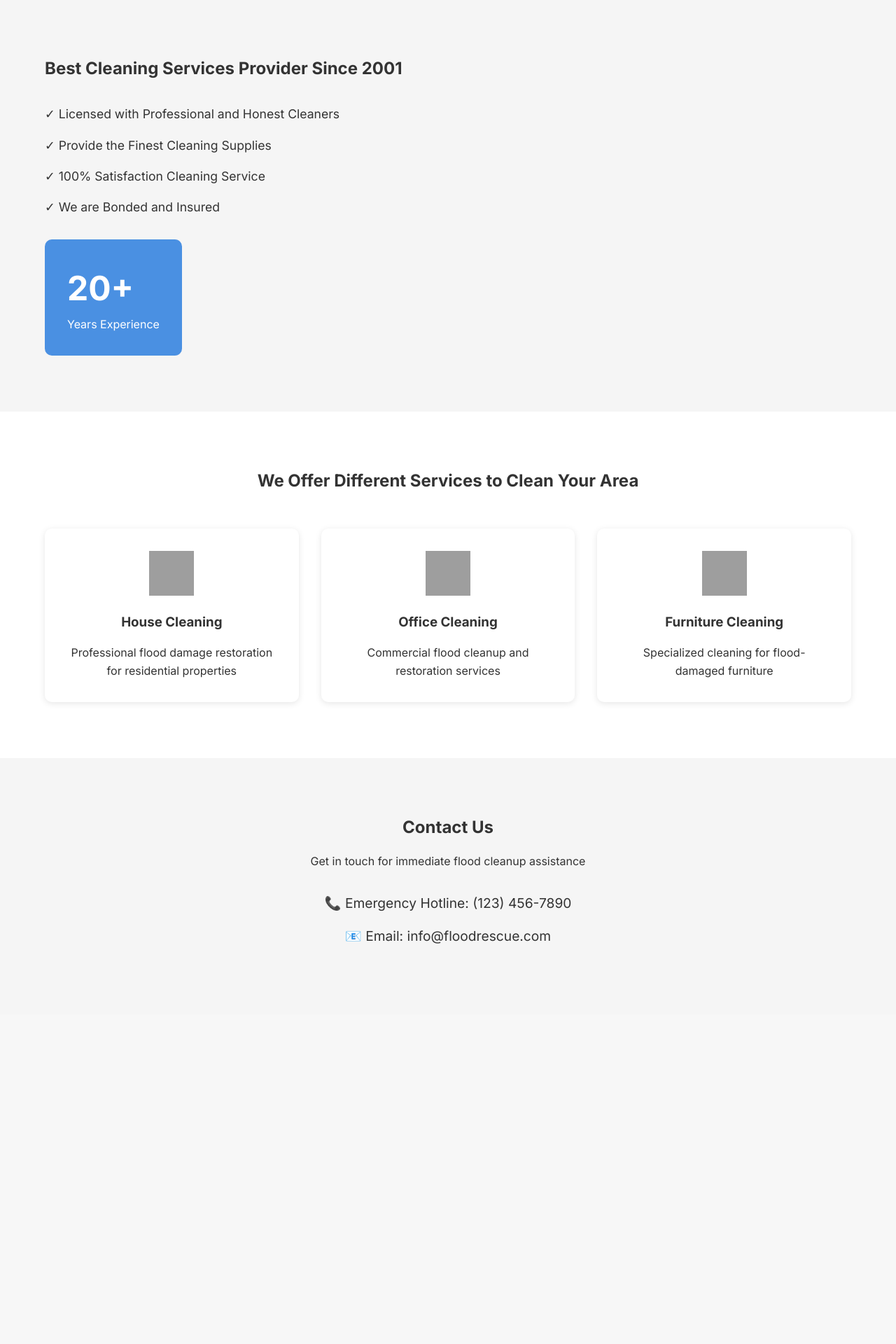
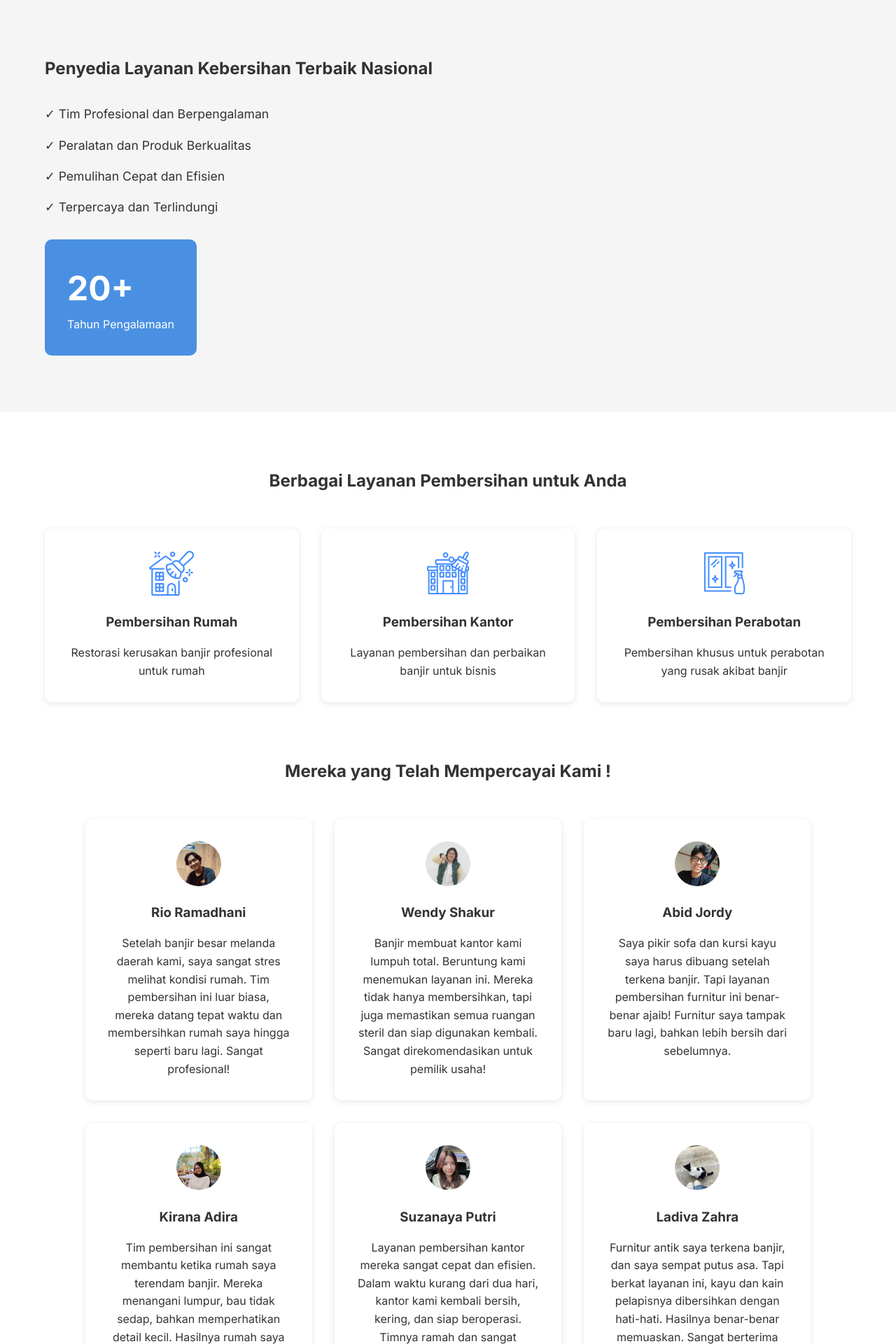
Before and after one commit to PPLKelompok4-SI4609/SI4609-KEL4, a Laravel app: page / in a window 1280 px wide. Shown: the part 705-2625 px from the top of the page at 70% size. Before the commit the page ends 2154 px from the top, so only its background shows below. Run offline with Laravel 12, Linux system fonts and the light colour scheme; grey boxes are pictures that could not be loaded.

Commit message:
masukin fitur baru

```diff
--- a/PPLsprint1baru/PPLsprint1baru/public/css/styles.css
+++ b/PPLsprint1baru/PPLsprint1baru/public/css/styles.css
@@ -59,7 +59,7 @@ body {
 /* Hero Section */
 .hero {
     background: linear-gradient(rgba(0,0,0,0.5), rgba(0,0,0,0.5)),
-                url('../assets/images/hero-bg.jpg');
+                url('image/bgcs.jpg');
     background-size: cover;
     background-position: center;
     height: 80vh;
@@ -187,6 +187,61 @@ body {
     }
 }
 
+/* Testimoni Section */
+.Testimoni {
+    padding: 5rem 5%;
+}
+
+.Testimoni h2 {
+    text-align: center;
+    margin-bottom: 3rem;
+}
+
+.Testimoni-grid {
+    display: grid;
+    grid-template-columns: repeat(auto-fit, minmax(300px, 1fr));
+    gap: 2rem;
+    max-width: 1200px;
+    margin: 0 auto;
+}
+
+.Testimoni-card {
+    padding: 2rem;
+    background: var(--white);
+    border-radius: 10px;
+    box-shadow: 0 2px 10px rgba(0,0,0,0.1);
+    text-align: center;
+    transition: transform 0.3s;
+
+}
+
+.Testimoni-card:hover {
+    transform: translateY(-5px);
+}
+
+.Testimoni-card img {
+    width: 64px;
+    height: 64px;
+    margin-bottom: 1rem;
+    border-radius: 50%;
+    object-fit: cover;
+}
+
+.Testimoni-card h3 {
+    margin-bottom: 1rem;
+}
+
+@media (max-width: 768px) {
+    .hero h1 {
+        font-size: 2rem;
+    }
+
+    .nav-links {
+        display: none;
+    }
+}
+
+
 /* After the services section styles */
 .contact {
     padding: 5rem 5%;
--- a/PPLsprint1baru/PPLsprint1baru/resources/views/welcome.blade.php
+++ b/PPLsprint1baru/PPLsprint1baru/resources/views/welcome.blade.php
@@ -11,7 +11,7 @@
     <!-- Navigation -->
     <nav class="navbar">
         <div class="logo">
-            <img src="{{ asset('assets/logo.svg') }}" alt="FloodRescue Logo">
+            <img src="{{ asset('image/FloodRescueLogo.png') }}" width="50" height="50">
             <span>FloodRescue</span>
         </div>
         <div class="nav-links">
@@ -25,57 +25,94 @@
     <!-- Hero Section -->
     <header class="hero">
         <div class="hero-content">
-            <h1>Professional Post-Flood Cleaning Service for Your Home</h1>
-            <p>Restoring homes and businesses after flood damage with expert care and precision</p>
-            <a href="#services" class="cta-button">Take Our Service</a>
+            <h1>Layanan Pembersihan Rumah Setelah Banjir</h1>
+            <p>Memulihkan rumah dan area anda setelah kerusakan akibat banjir dengan perawatan ahli dan ketelitian tinggi</p>
+            <a href="#services" class="cta-button">Yuk, Bersihkan Rumah Anda Bersama Kami!</a>
         </div>
     </header>
 
     <!-- About Section -->
     <section id="about" class="about">
         <div class="about-content">
-            <h2>Best Cleaning Services Provider Since 2001</h2>
+            <h2>Penyedia Layanan Kebersihan Terbaik Nasional</h2>
             <ul class="features">
-                <li>✓ Licensed with Professional and Honest Cleaners</li>
-                <li>✓ Provide the Finest Cleaning Supplies</li>
-                <li>✓ 100% Satisfaction Cleaning Service</li>
-                <li>✓ We are Bonded and Insured</li>
+                <li>✓ Tim Profesional dan Berpengalaman</li>
+                <li>✓ Peralatan dan Produk Berkualitas</li>
+                <li>✓ Pemulihan Cepat dan Efisien</li>
+                <li>✓ Terpercaya dan Terlindungi</li>
             </ul>
             <div class="experience">
                 <span class="years">20+</span>
-                <span class="text">Years Experience</span>
+                <span class="text">Tahun Pengalamaan</span>
             </div>
         </div>
     </section>
 
     <!-- Services Section -->
     <section id="services" class="services">
-        <h2>We Offer Different Services to Clean Your Area</h2>
+        <h2>Berbagai Layanan Pembersihan untuk Anda</h2>
         <div class="services-grid">
             <div class="service-card">
-                <img src="{{ asset('assets/icons/house.svg') }}" alt="House Cleaning">
-                <h3>House Cleaning</h3>
-                <p>Professional flood damage restoration for residential properties</p>
+                <img src="{{ asset('image/house.png') }}" width="50" height="50">
+                <h3>Pembersihan Rumah</h3>
+                <p>Restorasi kerusakan banjir profesional untuk rumah</p>
             </div>
             <div class="service-card">
-                <img src="{{ asset('assets/icons/office.svg') }}" alt="Office Cleaning">
-                <h3>Office Cleaning</h3>
-                <p>Commercial flood cleanup and restoration services</p>
+                <img src="{{ asset('image/office-cleaning.png') }}" width="50" height="50">
+                <h3>Pembersihan Kantor</h3>
+                <p>Layanan pembersihan dan perbaikan banjir untuk bisnis</p>
             </div>
             <div class="service-card">
-                <img src="{{ asset('assets/icons/furniture.svg') }}" alt="Furniture Cleaning">
-                <h3>Furniture Cleaning</h3>
-                <p>Specialized cleaning for flood-damaged furniture</p>
+                <img src="{{ asset('image/window-cleaning.png') }}" width="50" height="50">
+                <h3>Pembersihan Perabotan</h3>
+                <p>Pembersihan khusus untuk perabotan yang rusak akibat banjir</p>
+            </div>
+        </div>
+
+    <!-- Testimoni Section -->
+    <section id="Testimoni" class="Testimoni">
+        <h2>Mereka yang Telah Mempercayai Kami !</h2>
+        <div class="Testimoni-grid">
+            <div class="Testimoni-card">
+                <img src="{{ asset('image/Rio.jpg') }}" width="50" height="50">
+                <h3>Rio Ramadhani</h3>
+                <p>Setelah banjir besar melanda daerah kami, saya sangat stres melihat kondisi rumah. Tim pembersihan ini luar biasa, mereka datang tepat waktu dan membersihkan rumah saya hingga seperti baru lagi. Sangat profesional!</p>
+            </div>
+            <div class="Testimoni-card">
+                <img src="{{ asset('image/yodha.jpeg') }}" width="50" height="50">
+                <h3>Wendy Shakur</h3>
+                <p>Banjir membuat kantor kami lumpuh total. Beruntung kami menemukan layanan ini. Mereka tidak hanya membersihkan, tapi juga memastikan semua ruangan steril dan siap digunakan kembali. Sangat direkomendasikan untuk pemilik usaha!</p>
+            </div>
+            <div class="Testimoni-card">
+                <img src="{{ asset('image/abid.png') }}" width="50" height="50">
+                <h3>Abid Jordy</h3>
+                <p>Saya pikir sofa dan kursi kayu saya harus dibuang setelah terkena banjir. Tapi layanan pembersihan furnitur ini benar-benar ajaib! Furnitur saya tampak baru lagi, bahkan lebih bersih dari sebelumnya.</p>
+            </div>
+            <div class="Testimoni-card">
+                <img src="{{ asset('image/kirana.jpg') }}" width="50" height="50">
+                <h3>Kirana Adira</h3>
+                <p>Tim pembersihan ini sangat membantu ketika rumah saya terendam banjir. Mereka menangani lumpur, bau tidak sedap, bahkan memperhatikan detail kecil. Hasilnya rumah saya kembali nyaman untuk ditinggali.</p>
+            </div>
+            <div class="Testimoni-card">
+                <img src="{{ asset('image/Suzanaya.jpg') }}" width="50" height="50">
+                <h3>Suzanaya Putri</h3>
+                <p>Layanan pembersihan kantor mereka sangat cepat dan efisien. Dalam waktu kurang dari dua hari, kantor kami kembali bersih, kering, dan siap beroperasi. Timnya ramah dan sangat profesional</p>
+            </div>
+            <div class="Testimoni-card">
+                <img src="{{ asset('image/diva.jpg') }}" width="50" height="50">
+                <h3>Ladiva Zahra</h3>
+                <p>Furnitur antik saya terkena banjir, dan saya sempat putus asa. Tapi berkat layanan ini, kayu dan kain pelapisnya dibersihkan dengan hati-hati. Hasilnya benar-benar memuaskan. Sangat berterima kasih!</p>
             </div>
         </div>
     </section>
 
+
     <!-- Contact Section -->
     <section id="contact" class="contact">
-        <h2>Contact Us</h2>
-        <p>Get in touch for immediate flood cleanup assistance</p>
+        <h2>Hubungi Kami</h2>
+        <p>Segera hubungi kami untuk bantuan pembersihan banjir</p>
         <div class="contact-info">
-            <p>📞 Emergency Hotline: (123) 456-7890</p>
+            <p>📞 Hotline Darurat: (123) 456-7890</p>
             <p>📧 Email: info@floodrescue.com</p>
         </div>
     </section>
--- a/PPLsprint1baru/index.html
+++ b/PPLsprint1baru/index.html
@@ -12,7 +12,7 @@
     <!-- Navigation -->
     <nav class="navbar">
         <div class="logo">
-            <img src="assets/logo.svg" alt="FloodRescue Logo">
+            <img src="assets/FloodRescueLogo.png" alt="FloodRescue Logo">
             <span>FloodRescue</span>
         </div>
         <div class="nav-links">
```
Also changed, not shown: PPLsprint1baru/PPLsprint1baru/public/image/FloodRescueLogo.png (added), PPLsprint1baru/PPLsprint1baru/public/image/Rio.jpg (added), PPLsprint1baru/PPLsprint1baru/public/image/Suzanaya.jpg (added), PPLsprint1baru/PPLsprint1baru/public/image/abid.png (added), PPLsprint1baru/PPLsprint1baru/public/image/bgcs.jpg (added), PPLsprint1baru/PPLsprint1baru/public/image/diva.jpg (added), PPLsprint1baru/PPLsprint1baru/public/image/house.png (added), PPLsprint1baru/PPLsprint1baru/public/image/kirana.jpg (added), PPLsprint1baru/PPLsprint1baru/public/image/office-cleaning.png (added), PPLsprint1baru/PPLsprint1baru/public/image/window-cleaning.png (added), PPLsprint1baru/PPLsprint1baru/public/image/yodha.jpeg (added), 1 other file.
